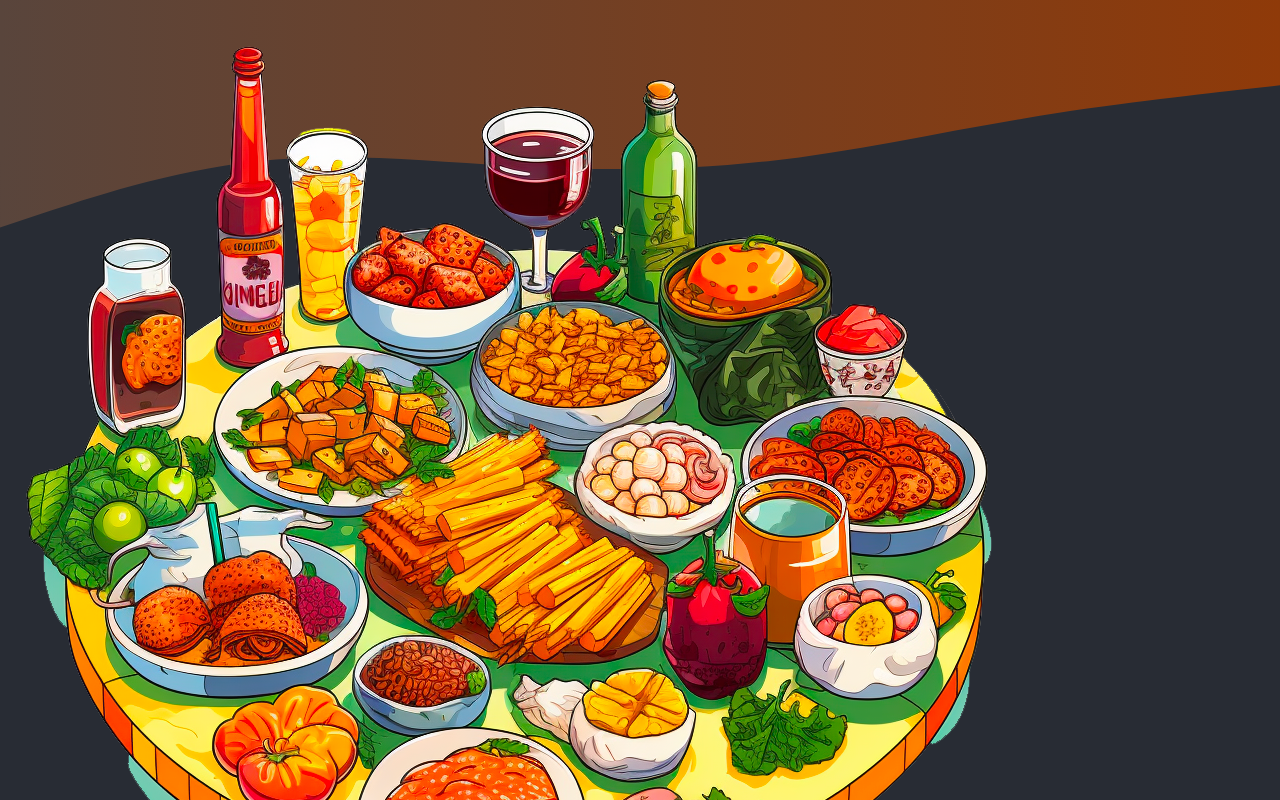
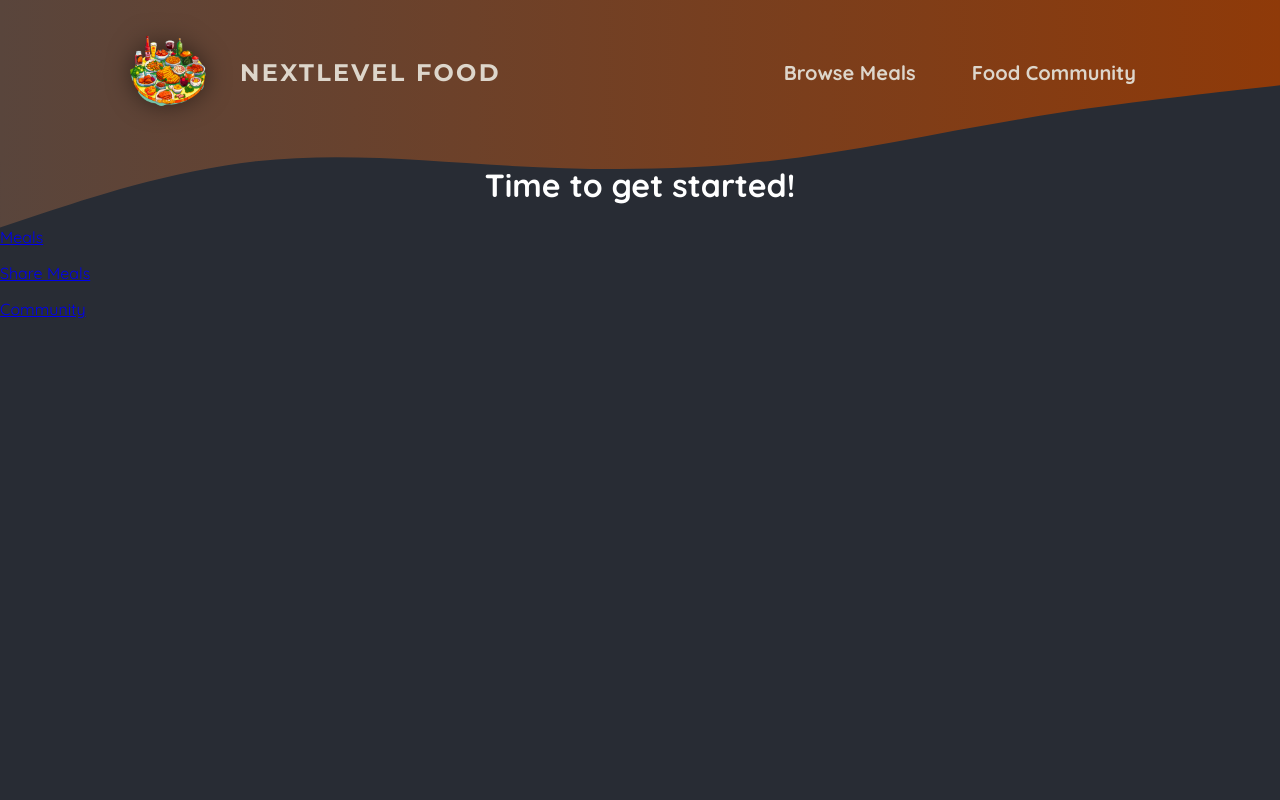
Before and after one commit to PedroJCAlmeida/food-nextjs, a Next.js app: page / in a window 1280 px wide. Shown: the top 800 px of the page. Built offline with nearby package versions, Linux system fonts and the light colour scheme.

Commit message:
Styling CSS Modules

```diff
--- a/app/layout.js
+++ b/app/layout.js
@@ -1,4 +1,4 @@
-import MianHeader from './components/main-header';
+import MianHeader from '@/components/main-header';
 import './globals.css';
 
 export const metadata = {
--- a/app/components/main-header.js
+++ b/components/main-header.js
@@ -1,15 +1,16 @@
 import Link from "next/link";
 import logoImg from "@/assets/logo.png"
+import classes from "./main-header.module.css"
 
 export default function MianHeader(){
     return(
-        <header>
-            <Link href="/">
+        <header className={classes.header}>
+            <Link className={classes.logo} href="/">
             <img src={logoImg.src} alt="A plate with food on it"></img>
             NextLevel Food
             </Link>
 
-            <nav>
+            <nav className={classes.nav}>
                 <ul>
                     <li>
                         <Link href="/meals">Browse Meals</Link>
--- /dev/null
+++ b/components/main-header.module.css
@@ -0,0 +1,67 @@
+.header {
+  display: flex;
+  justify-content: space-between;
+  align-items: center;
+  padding: 2rem 1rem;
+}
+
+@media (min-width: 768px) {
+  .header {
+    padding: 2rem 10%;
+  }
+}
+
+.nav ul {
+  list-style: none;
+  margin: 0;
+  padding: 0;
+  display: flex;
+  gap: 1.5rem;
+  /* font-family: 'Montserrat', sans-serif; */
+  font-size: 1.25rem;
+}
+
+.nav a {
+  text-decoration: none;
+  color: #ddd6cb;
+  font-weight: bold;
+  padding: 0.5rem 1rem;
+  border-radius: 0.5rem;
+}
+
+.nav a:hover,
+.nav a:active {
+  background: linear-gradient(90deg, #ff8a05, #f9b331);
+  background-clip: text;
+  -webkit-background-clip: text;
+  -webkit-text-fill-color: transparent;
+  text-shadow: 0 0 18px rgba(248, 190, 42, 0.8);
+}
+
+.active {
+  background: linear-gradient(90deg, #ff8a05, #f9b331);
+  background-clip: text;
+  -webkit-background-clip: text;
+  -webkit-text-fill-color: transparent;
+}
+
+.logo {
+  display: flex;
+  align-items: center;
+  justify-content: center;
+  gap: 2rem;
+  text-decoration: none;
+  color: #ddd6cb;
+  font-weight: bold;
+  font-family: 'Montserrat', sans-serif;
+  letter-spacing: 0.15rem;
+  text-transform: uppercase;
+  font-size: 1.5rem;
+}
+
+.logo img {
+  width: 5rem;
+  height: 5rem;
+  object-fit: contain;
+  filter: drop-shadow(0 0 0.75rem rgba(0, 0, 0, 0.5));
+}
```
